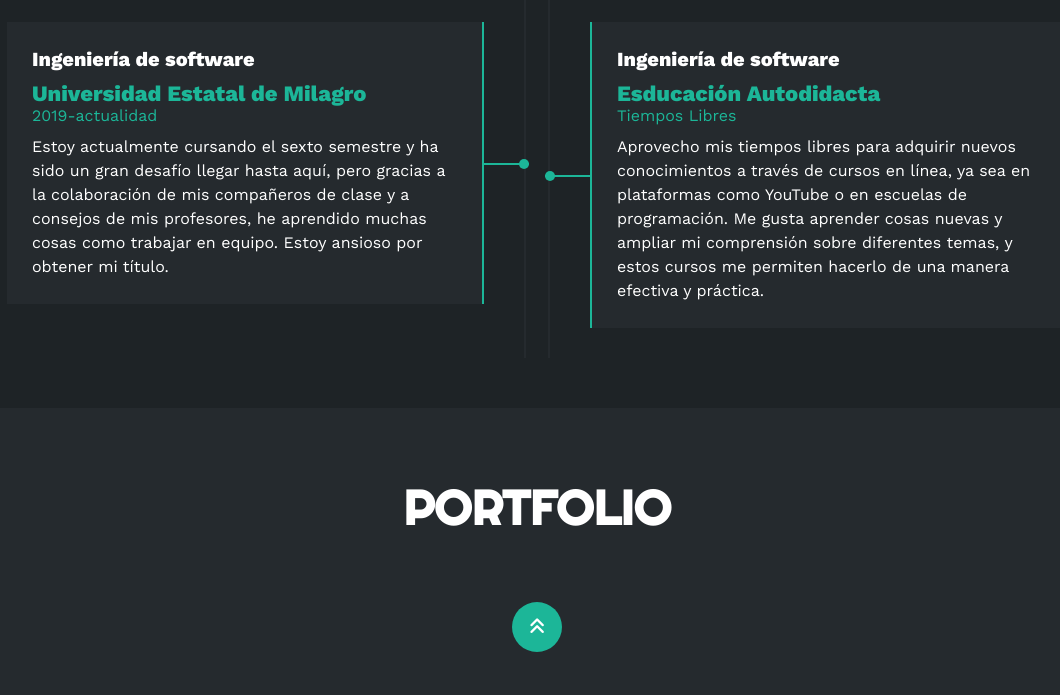
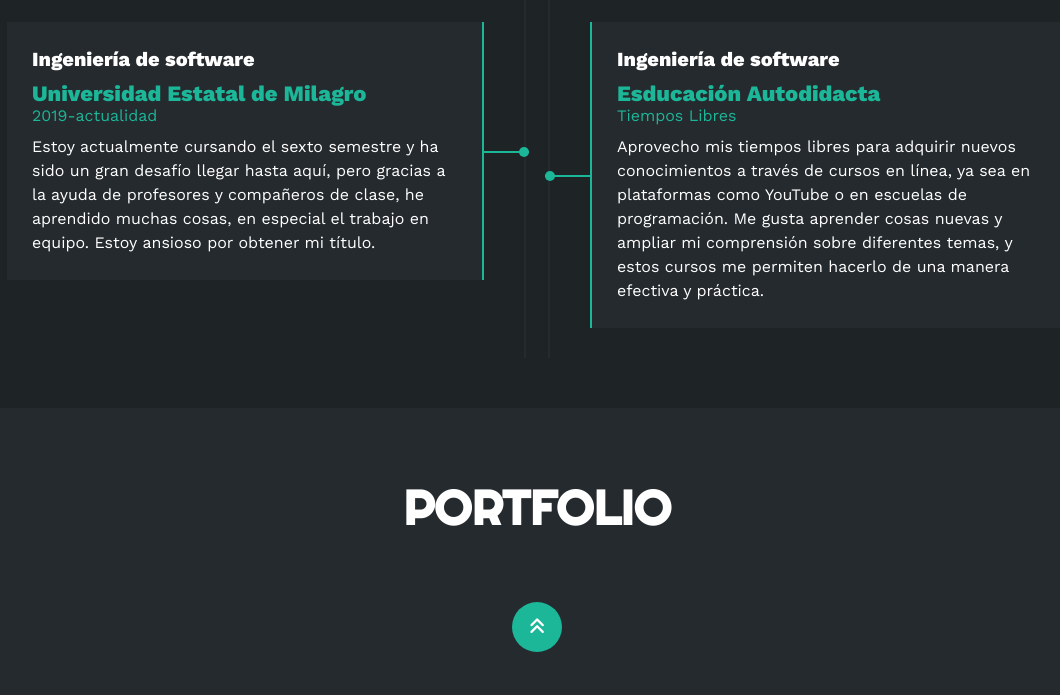
Before and after one commit to StuardN/Portfolio, a plain HTML site: page index.html in a window 1280 px wide. Shown: the part 2231-2926 px from the top of the page, without its empty margins (103-1163 px from the left). Drawn offline with nearby package versions, Linux system fonts and the light colour scheme.

Commit message:
cambio de  curriculum

```diff
--- a/index.html
+++ b/index.html
@@ -183,8 +183,8 @@
                             <span class="casa">Universidad Estatal de Milagro</span>
                             <span class="fecha">2019-actualidad</span>
                             <p>
-                                Estoy actualmente cursando el sexto semestre y ha sido un gran desafío llegar hasta aquí, pero gracias a la colaboración de mis compañeros de clase y a consejos de mis profesores,
-                                he aprendido muchas cosas como trabajar en equipo. Estoy ansioso por obtener mi título.
+                                Estoy actualmente cursando el sexto semestre y ha sido un gran desafío llegar hasta aquí, pero gracias a la ayuda de profesores y compañeros de clase,
+                                he aprendido muchas cosas, en especial el trabajo en equipo. Estoy ansioso por obtener mi título.
                             </p>
                             <div class="conectori">
                                 <div class="circuloi"></div>
```
